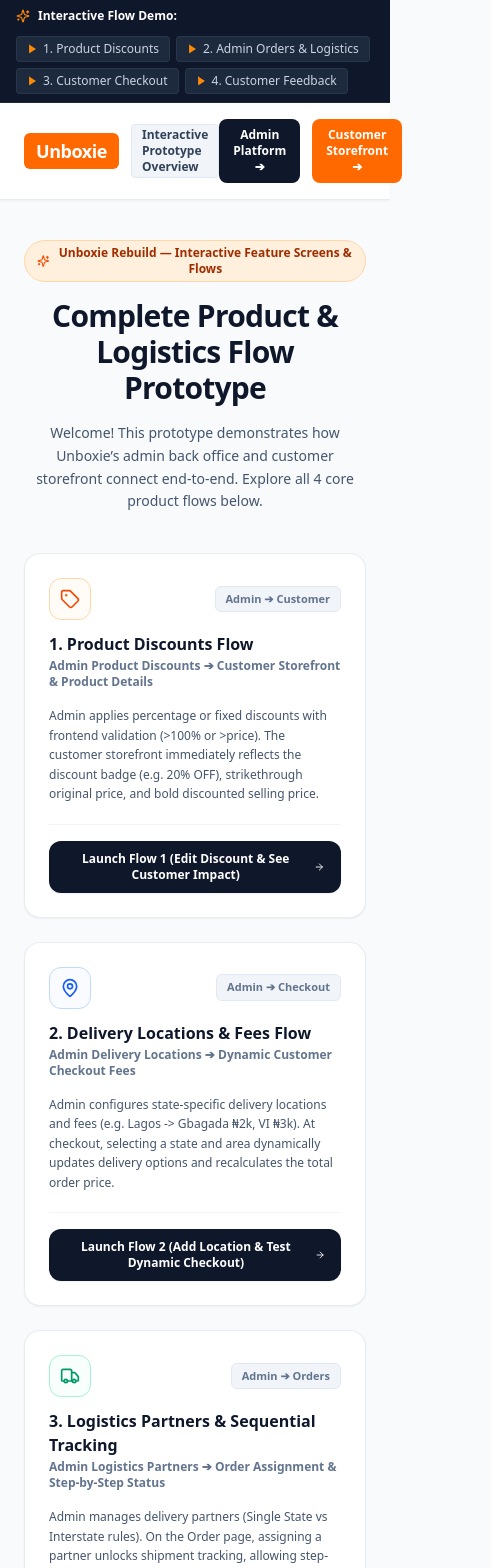
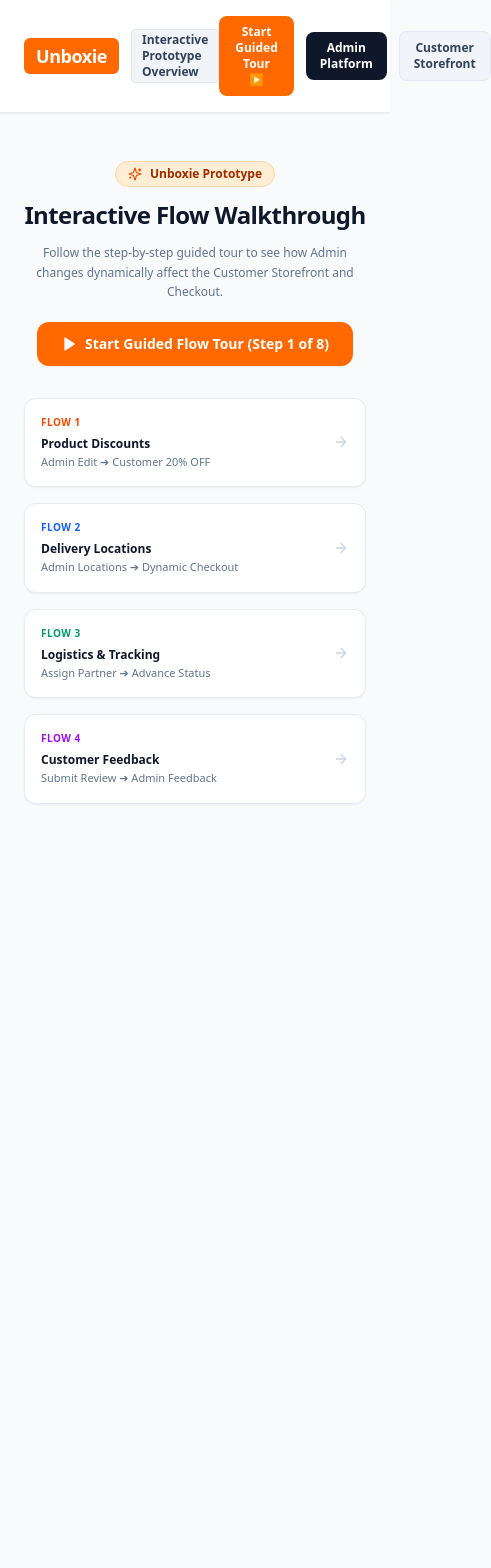
Before and after one commit to tegence-pm/unboxie-sandbox, a React (Vite) app: page / in a window 390 px wide. Shown: the top 1568 px of the page, 491 px wide, since content can reach past the window. After the commit the page ends 852 px from the top, so only its background shows below. Built offline with nearby package versions, Linux system fonts and the light colour scheme.

Commit message:
Implement Guided Flow Tour Banner and minimal landing experience

```diff
--- a/src/App.jsx
+++ b/src/App.jsx
@@ -6,7 +6,7 @@
 import Flow3Checkout from './components/Flow3Checkout';
 import Flow4Feedback from './components/Flow4Feedback';
 import FlowOverviewLanding from './components/FlowOverviewLanding';
-import GuidedFlowBar from './components/GuidedFlowBar';
+import InteractiveTourBanner, { TOUR_STEPS } from './components/InteractiveTourBanner';
 
 import {
   initialProducts,
@@ -17,7 +17,7 @@
   initialFeedback
 } from './data/initialData';
 
-import { ShoppingBag, Eye, Home, Sparkles, LayoutGrid } from 'lucide-react';
+import { Eye, Home, ShoppingBag } from 'lucide-react';
 
 export default function App() {
   // Global Shared State
@@ -28,9 +28,13 @@
   const [shipments, setShipments] = useState(initialShipments);
   const [feedbackList, setFeedbackList] = useState(initialFeedback);
 
-  // Navigation Modes: 'overview' (Landing page) | 'admin' | 'customer'
+  // Guided Tour State
+  const [isTourActive, setIsTourActive] = useState(false);
+  const [tourStepIndex, setTourStepIndex] = useState(0);
+
+  // Navigation Modes: 'overview' | 'admin' | 'customer'
   const [mainMode, setMainMode] = useState('overview');
-  const [adminTab, setAdminTab] = useState('orders'); // 'orders' | 'products' | 'logistics' | 'feedback'
+  const [adminTab, setAdminTab] = useState('products'); // 'orders' | 'products' | 'logistics' | 'feedback'
   const [logisticsSubTab, setLogisticsSubTab] = useState('locations'); // 'locations' | 'partners'
   const [customerSubMode, setCustomerSubMode] = useState('customer'); // 'customer' | 'customer-detail' | 'checkout' | 'feedback'
   const [feedbackCustomerViewMode, setFeedbackCustomerViewMode] = useState('invitation'); // 'invitation' | 'form' | 'submitted'
@@ -92,37 +96,32 @@
     setFeedbackList([newFb, ...feedbackList]);
   };
 
-  // Select flow launcher from Overview Landing Page or Guided Bar
-  const handleJumpToFlow = (flowKey) => {
-    if (flowKey === 'flow1') {
-      setMainMode('admin');
-      setAdminTab('products');
-    } else if (flowKey === 'flow2') {
-      setMainMode('admin');
-      setAdminTab('logistics');
-      setLogisticsSubTab('locations');
-    } else if (flowKey === 'flow3') {
-      setMainMode('admin');
-      setAdminTab('orders');
-    } else if (flowKey === 'flow4') {
-      setMainMode('customer');
-      setCustomerSubMode('feedback');
-      setFeedbackCustomerViewMode('invitation');
-    } else if (flowKey === 'admin' || flowKey === 'admin-products') {
-      setMainMode('admin');
-      setAdminTab('products');
-    } else if (flowKey === 'admin-locations') {
-      setMainMode('admin');
-      setAdminTab('logistics');
-    } else if (flowKey === 'admin-orders') {
-      setMainMode('admin');
-      setAdminTab('orders');
-    } else if (flowKey === 'customer' || flowKey === 'customer-feedback') {
-      setMainMode('customer');
-      setCustomerSubMode('customer');
-    } else if (flowKey === 'overview') {
-      setMainMode('overview');
+  // Tour Step Navigation
+  const navigateToTourStep = (stepIdx) => {
+    setIsTourActive(true);
+    setTourStepIndex(stepIdx);
+    const stepConfig = TOUR_STEPS[stepIdx] || TOUR_STEPS[0];
+
+    setMainMode(stepConfig.mode);
+    if (stepConfig.mode === 'admin') {
+      setAdminTab(stepConfig.tab);
+      if (stepConfig.tab === 'logistics') {
+        setLogisticsSubTab('locations');
+      }
+    } else if (stepConfig.mode === 'customer') {
+      setCustomerSubMode(stepConfig.subMode || 'customer');
+      if (stepConfig.feedbackSubMode) {
+        setFeedbackCustomerViewMode(stepConfig.feedbackSubMode);
+      }
     }
+  };
+
+  const startGuidedTour = () => {
+    navigateToTourStep(0);
+  };
+
+  const restartGuidedTour = () => {
+    navigateToTourStep(0);
   };
 
   // Handle completing checkout flow
@@ -151,8 +150,14 @@
 
   return (
     <div className="min-h-screen bg-slate-50 flex flex-col font-sans text-slate-900">
-      {/* Top Guided Flow Preset Bar */}
-      <GuidedFlowBar onJumpToFlow={handleJumpToFlow} />
+      {/* Persistent Guided Tour Banner when active */}
+      {isTourActive && (
+        <InteractiveTourBanner
+          currentStepIndex={tourStepIndex}
+          onNavigateStep={navigateToTourStep}
+          onRestartTour={restartGuidedTour}
+        />
+      )}
 
       {/* OVERVIEW LANDING HEADER */}
       {mainMode === 'overview' && (
@@ -172,16 +177,22 @@
 
             <div className="flex items-center space-x-3 text-xs font-semibold">
               <button
+                onClick={startGuidedTour}
+                className="bg-orange-500 hover:bg-orange-600 text-white px-4 py-2 rounded-lg transition font-bold"
+              >
+                Start Guided Tour ▶
+              </button>
+              <button
                 onClick={() => setMainMode('admin')}
                 className="bg-slate-900 hover:bg-slate-800 text-white px-3.5 py-2 rounded-lg transition"
               >
-                Admin Platform ➔
+                Admin Platform
               </button>
               <button
                 onClick={() => setMainMode('customer')}
-                className="bg-orange-500 hover:bg-orange-600 text-white px-3.5 py-2 rounded-lg transition"
+                className="bg-slate-100 hover:bg-slate-200 text-slate-700 px-3.5 py-2 rounded-lg transition border border-slate-200"
               >
-                Customer Storefront ➔
+                Customer Storefront
               </button>
             </div>
           </div>
@@ -231,7 +242,7 @@
                 className="bg-slate-100 hover:bg-slate-200 text-slate-700 text-xs font-semibold px-3 py-1.5 rounded-lg transition border border-slate-200 flex items-center space-x-1.5"
               >
                 <Home className="w-3.5 h-3.5 text-slate-500" />
-                <span>Overview Landing</span>
+                <span>Landing</span>
               </button>
               <button
                 onClick={() => setMainMode('admin')}
@@ -245,32 +256,30 @@
         </header>
       )}
 
-      {/* ------------------------------------------------------------- */}
       {/* MODE 1: OVERVIEW LANDING PAGE */}
-      {/* ------------------------------------------------------------- */}
       {mainMode === 'overview' && (
         <main className="flex-1">
-          <FlowOverviewLanding onSelectFlow={handleJumpToFlow} />
+          <FlowOverviewLanding
+            onStartTour={startGuidedTour}
+            onJumpToStep={navigateToTourStep}
+          />
         </main>
       )}
 
-      {/* ------------------------------------------------------------- */}
       {/* MODE 2: ADMIN BACK OFFICE */}
-      {/* ------------------------------------------------------------- */}
       {mainMode === 'admin' && (
         <AdminLayout
           currentTab={adminTab}
           setCurrentTab={setAdminTab}
           onSwitchToCustomer={() => setMainMode('customer')}
         >
-          {/* Top Home Switcher Button inside Admin */}
           <div className="mb-4 flex justify-between items-center border-b border-slate-100 pb-3">
             <button
               onClick={() => setMainMode('overview')}
               className="inline-flex items-center space-x-1.5 text-xs font-semibold text-slate-500 hover:text-slate-900 bg-slate-100 hover:bg-slate-200/80 px-2.5 py-1 rounded-lg transition border border-slate-200/60"
             >
               <Home className="w-3.5 h-3.5 text-slate-400" />
-              <span>← All Flows Overview</span>
+              <span>← Landing Overview</span>
             </button>
             <span className="text-[11px] text-slate-400 font-mono">
               Admin View Mode: <strong className="text-slate-700 capitalize">{adminTab}</strong>
@@ -350,9 +359,7 @@
         </AdminLayout>
       )}
 
-      {/* ------------------------------------------------------------- */}
       {/* MODE 3: CUSTOMER STOREFRONT */}
-      {/* ------------------------------------------------------------- */}
       {mainMode === 'customer' && (
         <main className="flex-1">
           {customerSubMode === 'customer' && (
--- a/src/components/FlowOverviewLanding.jsx
+++ b/src/components/FlowOverviewLanding.jsx
@@ -1,152 +1,84 @@
 import React from 'react';
-import {
-  Tag,
-  MapPin,
-  Truck,
-  MessageSquare,
-  ArrowRight,
-  Sparkles,
-  CheckCircle2,
-  ShoppingBag,
-  Eye,
-  ExternalLink,
-  ShieldCheck
-} from 'lucide-react';
+import { Play, Sparkles, ArrowRight, ShieldCheck, ShoppingBag } from 'lucide-react';
+import { TOUR_STEPS } from './InteractiveTourBanner';
 
-export default function FlowOverviewLanding({ onSelectFlow }) {
-  const flows = [
-    {
-      id: 'flow1',
-      title: '1. Product Discounts Flow',
-      subtitle: 'Admin Product Discounts ➔ Customer Storefront & Product Details',
-      badge: 'Admin ➔ Customer',
-      color: 'border-orange-200 bg-orange-50/40 text-orange-600',
-      icon: Tag,
-      description: 'Admin applies percentage or fixed discounts with frontend validation (>100% or >price). The customer storefront immediately reflects the discount badge (e.g. 20% OFF), strikethrough original price, and bold discounted selling price.',
-      actionText: 'Launch Flow 1 (Edit Discount & See Customer Impact)',
-      target: 'admin-products'
-    },
-    {
-      id: 'flow2',
-      title: '2. Delivery Locations & Fees Flow',
-      subtitle: 'Admin Delivery Locations ➔ Dynamic Customer Checkout Fees',
-      badge: 'Admin ➔ Checkout',
-      color: 'border-blue-200 bg-blue-50/40 text-blue-600',
-      icon: MapPin,
-      description: 'Admin configures state-specific delivery locations and fees (e.g. Lagos -> Gbagada ₦2k, VI ₦3k). At checkout, selecting a state and area dynamically updates delivery options and recalculates the total order price.',
-      actionText: 'Launch Flow 2 (Add Location & Test Dynamic Checkout)',
-      target: 'admin-locations'
-    },
-    {
-      id: 'flow3',
-      title: '3. Logistics Partners & Sequential Tracking',
-      subtitle: 'Admin Logistics Partners ➔ Order Assignment & Step-by-Step Status',
-      badge: 'Admin ➔ Orders',
-      color: 'border-emerald-200 bg-emerald-50/40 text-emerald-600',
-      icon: Truck,
-      description: 'Admin manages delivery partners (Single State vs Interstate rules). On the Order page, assigning a partner unlocks shipment tracking, allowing step-by-step sequential status advancement without skipping steps.',
-      actionText: 'Launch Flow 3 (Assign Partner & Track Order Status)',
-      target: 'admin-orders'
-    },
-    {
-      id: 'flow4',
-      title: '4. Customer Feedback & Admin Linking',
-      subtitle: 'Customer Review Submission ➔ Linked Admin Feedback Dashboard',
-      badge: 'Customer ➔ Admin',
-      color: 'border-purple-200 bg-purple-50/40 text-purple-600',
-      icon: MessageSquare,
-      description: 'Delivered order triggers customer review invitation. Customer rates 1-5 stars, writes text review, and uploads photos. Submitted review links directly back to the order details on the Admin Feedback dashboard.',
-      actionText: 'Launch Flow 4 (Submit Review & View Admin Feedback)',
-      target: 'customer-feedback'
-    }
-  ];
-
+export default function FlowOverviewLanding({ onStartTour, onJumpToStep }) {
   return (
-    <div className="max-w-6xl mx-auto py-10 px-6 font-sans text-slate-900 space-y-10">
-      {/* Hero Welcome Banner */}
-      <div className="text-center max-w-3xl mx-auto space-y-4">
-        <div className="inline-flex items-center space-x-2 bg-orange-100/80 text-orange-800 text-xs font-bold px-3 py-1 rounded-full border border-orange-200">
+    <div className="max-w-4xl mx-auto py-12 px-6 font-sans text-slate-900 space-y-8">
+      {/* Minimal Header */}
+      <div className="text-center space-y-3">
+        <div className="inline-flex items-center space-x-2 bg-orange-100 text-orange-800 text-xs font-bold px-3 py-1 rounded-full border border-orange-200">
           <Sparkles className="w-3.5 h-3.5 text-orange-600" />
-          <span>Unboxie Rebuild — Interactive Feature Screens & Flows</span>
+          <span>Unboxie Prototype</span>
         </div>
 
-        <h1 className="text-3xl font-extrabold text-slate-900 tracking-tight sm:text-4xl">
-          Complete Product & Logistics Flow Prototype
+        <h1 className="text-2xl font-extrabold text-slate-900 tracking-tight sm:text-3xl">
+          Interactive Flow Walkthrough
         </h1>
 
-        <p className="text-sm text-slate-600 leading-relaxed">
-          Welcome! This prototype demonstrates how Unboxie’s admin back office and customer storefront connect end-to-end. Explore all 4 core product flows below.
+        <p className="text-xs text-slate-500 max-w-lg mx-auto leading-relaxed">
+          Follow the step-by-step guided tour to see how Admin changes dynamically affect the Customer Storefront and Checkout.
         </p>
-      </div>
 
-      {/* Grid of 4 Interactive Flows */}
-      <div className="grid grid-cols-1 md:grid-cols-2 gap-6">
-        {flows.map((flow) => {
-          const Icon = flow.icon;
-          return (
-            <div
-              key={flow.id}
-              className="bg-white rounded-2xl border border-slate-200/80 shadow-xs hover:shadow-md transition p-6 flex flex-col justify-between space-y-5 group"
+        <div className="pt-2">
+          <button
+            onClick={onStartTour}
+            className="bg-orange-500 hover:bg-orange-600 text-white font-extrabold text-sm px-6 py-3 rounded-xl shadow-xs transition flex items-center justify-center space-x-2 mx-auto"
           >
-              <div className="space-y-3">
-                <div className="flex items-center justify-between">
-                  <div className={`p-2.5 rounded-xl border ${flow.color}`}>
-                    <Icon className="w-5 h-5" />
-                  </div>
-                  <span className="text-[11px] font-bold text-slate-500 bg-slate-100 px-2.5 py-1 rounded-md border border-slate-200">
-                    {flow.badge}
-                  </span>
-                </div>
-
-                <div>
-                  <h3 className="text-base font-bold text-slate-900 group-hover:text-orange-600 transition">
-                    {flow.title}
-                  </h3>
-                  <p className="text-xs font-semibold text-slate-500 mt-0.5">
-                    {flow.subtitle}
-                  </p>
-                </div>
-
-                <p className="text-xs text-slate-600 leading-relaxed pt-1">
-                  {flow.description}
-                </p>
-              </div>
-
-              <div className="pt-4 border-t border-slate-100">
-                <button
-                  onClick={() => onSelectFlow(flow.id)}
-                  className="w-full bg-slate-900 hover:bg-orange-500 text-white font-bold py-2.5 px-4 rounded-xl text-xs transition flex items-center justify-center space-x-2 shadow-xs"
-                >
-                  <span>{flow.actionText}</span>
-                  <ArrowRight className="w-3.5 h-3.5" />
+            <Play className="w-4 h-4 fill-white" />
+            <span>Start Guided Flow Tour (Step 1 of 8)</span>
           </button>
         </div>
       </div>
-          );
-        })}
+
+      {/* Clean 4 Flow Quick Launcher Cards */}
+      <div className="grid grid-cols-1 sm:grid-cols-2 gap-4">
+        <div
+          onClick={() => onJumpToStep(0)}
+          className="bg-white rounded-xl border border-slate-200/80 p-4 shadow-xs hover:border-orange-300 transition cursor-pointer flex justify-between items-center group"
+        >
+          <div>
+            <span className="text-[10px] font-bold text-orange-600 uppercase tracking-wider block">Flow 1</span>
+            <span className="font-bold text-xs text-slate-900 group-hover:text-orange-600">Product Discounts</span>
+            <span className="text-[11px] text-slate-500 block">Admin Edit ➔ Customer 20% OFF</span>
+          </div>
+          <ArrowRight className="w-4 h-4 text-slate-300 group-hover:text-orange-500 transition" />
         </div>
 
-      {/* Direct Quick Jump Actions Footer */}
-      <div className="bg-slate-900 text-white rounded-2xl p-6 shadow-sm flex flex-wrap items-center justify-between gap-4">
+        <div
+          onClick={() => onJumpToStep(2)}
+          className="bg-white rounded-xl border border-slate-200/80 p-4 shadow-xs hover:border-orange-300 transition cursor-pointer flex justify-between items-center group"
+        >
           <div>
-          <h3 className="text-sm font-bold text-white">Ready to explore full Admin or Storefront views?</h3>
-          <p className="text-xs text-slate-400 mt-0.5">Switch directly between Admin Back Office and Customer Experience.</p>
+            <span className="text-[10px] font-bold text-blue-600 uppercase tracking-wider block">Flow 2</span>
+            <span className="font-bold text-xs text-slate-900 group-hover:text-orange-600">Delivery Locations</span>
+            <span className="text-[11px] text-slate-500 block">Admin Locations ➔ Dynamic Checkout</span>
           </div>
-        <div className="flex items-center space-x-3">
-          <button
-            onClick={() => onSelectFlow('admin')}
-            className="bg-orange-500 hover:bg-orange-600 text-white font-bold text-xs px-4 py-2.5 rounded-xl transition shadow-xs flex items-center space-x-2"
+          <ArrowRight className="w-4 h-4 text-slate-300 group-hover:text-orange-500 transition" />
+        </div>
+
+        <div
+          onClick={() => onJumpToStep(4)}
+          className="bg-white rounded-xl border border-slate-200/80 p-4 shadow-xs hover:border-orange-300 transition cursor-pointer flex justify-between items-center group"
         >
-            <ShieldCheck className="w-4 h-4" />
-            <span>Enter Admin Back Office</span>
-          </button>
-          <button
-            onClick={() => onSelectFlow('customer')}
-            className="bg-slate-800 hover:bg-slate-700 text-slate-200 font-bold text-xs px-4 py-2.5 rounded-xl border border-slate-700 transition flex items-center space-x-2"
+          <div>
+            <span className="text-[10px] font-bold text-emerald-600 uppercase tracking-wider block">Flow 3</span>
+            <span className="font-bold text-xs text-slate-900 group-hover:text-orange-600">Logistics & Tracking</span>
+            <span className="text-[11px] text-slate-500 block">Assign Partner ➔ Advance Status</span>
+          </div>
+          <ArrowRight className="w-4 h-4 text-slate-300 group-hover:text-orange-500 transition" />
+        </div>
+
+        <div
+          onClick={() => onJumpToStep(6)}
+          className="bg-white rounded-xl border border-slate-200/80 p-4 shadow-xs hover:border-orange-300 transition cursor-pointer flex justify-between items-center group"
         >
-            <ShoppingBag className="w-4 h-4" />
-            <span>Enter Customer Storefront</span>
-          </button>
+          <div>
+            <span className="text-[10px] font-bold text-purple-600 uppercase tracking-wider block">Flow 4</span>
+            <span className="font-bold text-xs text-slate-900 group-hover:text-orange-600">Customer Feedback</span>
+            <span className="text-[11px] text-slate-500 block">Submit Review ➔ Admin Feedback</span>
+          </div>
+          <ArrowRight className="w-4 h-4 text-slate-300 group-hover:text-orange-500 transition" />
         </div>
       </div>
     </div>
--- /dev/null
+++ b/src/components/InteractiveTourBanner.jsx
@@ -0,0 +1,154 @@
+import React from 'react';
+import { Play, ArrowRight, ArrowLeft, RotateCcw, Sparkles, CheckCircle2 } from 'lucide-react';
+
+export const TOUR_STEPS = [
+  {
+    step: 1,
+    flow: 'Flow 1: Product Discounts',
+    mode: 'admin',
+    tab: 'products',
+    subMode: '',
+    title: '1. Admin Product Discount',
+    instruction: 'Click "Edit / Discount" on Jo Malone, enable Discount (20%), and click Save.',
+    nextLabel: 'See Customer Storefront ➔',
+  },
+  {
+    step: 2,
+    flow: 'Flow 1: Product Discounts',
+    mode: 'customer',
+    tab: '',
+    subMode: 'customer',
+    title: '2. Customer Discount View',
+    instruction: 'Notice the "20% OFF" badge, ₦185,000 strikethrough, and ₦148,000 discounted price.',
+    nextLabel: 'Go to Admin Delivery Settings ➔',
+  },
+  {
+    step: 3,
+    flow: 'Flow 2: Delivery Locations',
+    mode: 'admin',
+    tab: 'logistics',
+    subMode: '',
+    title: '3. Admin Delivery Areas & Fees',
+    instruction: 'View Lagos door delivery areas (Gbagada ₦2,000, VI ₦3,000) or add a new location.',
+    nextLabel: 'Test Customer Checkout ➔',
+  },
+  {
+    step: 4,
+    flow: 'Flow 2: Delivery Locations',
+    mode: 'customer',
+    tab: '',
+    subMode: 'checkout',
+    title: '4. Dynamic Customer Checkout',
+    instruction: 'Select Lagos ➔ Gbagada (₦2,000). Notice how the Order Summary updates total to ₦57,000.',
+    nextLabel: 'Go to Admin Orders ➔',
+  },
+  {
+    step: 5,
+    flow: 'Flow 3: Partner Assignment',
+    mode: 'admin',
+    tab: 'orders',
+    subMode: '',
+    title: '5. Admin Orders (Unassigned)',
+    instruction: 'Click "View Order" on unassigned order #483925 and assign GIG Logistics.',
+    nextLabel: 'Advance Order Status ➔',
+  },
+  {
+    step: 6,
+    flow: 'Flow 3: Status Progression',
+    mode: 'admin',
+    tab: 'orders',
+    subMode: '',
+    title: '6. Sequential Status Progression',
+    instruction: 'Once assigned, click "Advance to Next Step" (Assigned ➔ Picked Up ➔ Out for Delivery ➔ Delivered).',
+    nextLabel: 'Leave Customer Review ➔',
+  },
+  {
+    step: 7,
+    flow: 'Flow 4: Customer Feedback',
+    mode: 'customer',
+    tab: '',
+    subMode: 'feedback',
+    feedbackSubMode: 'invitation',
+    title: '7. Customer Review Invitation',
+    instruction: 'Click "Leave a Review", select 5 stars, write feedback, and click Submit.',
+    nextLabel: 'See Admin Feedback ➔',
+  },
+  {
+    step: 8,
+    flow: 'Flow 4: Admin Feedback Loop',
+    mode: 'admin',
+    tab: 'feedback',
+    subMode: '',
+    title: '8. Admin Feedback Dashboard',
+    instruction: 'Click "View Details" on Eyimofe\'s review to see full review linked directly to Order #483925.',
+    nextLabel: 'Restart Tour 🔄',
+  },
+];
+
+export default function InteractiveTourBanner({
+  currentStepIndex,
+  onNavigateStep,
+  onRestartTour
+}) {
+  const currentStep = TOUR_STEPS[currentStepIndex] || TOUR_STEPS[0];
+  const isLastStep = currentStepIndex === TOUR_STEPS.length - 1;
+
+  const handleNext = () => {
+    if (isLastStep) {
+      onRestartTour();
+    } else {
+      onNavigateStep(currentStepIndex + 1);
+    }
+  };
+
+  const handlePrev = () => {
+    if (currentStepIndex > 0) {
+      onNavigateStep(currentStepIndex - 1);
+    }
+  };
+
+  return (
+    <div className="bg-slate-900 text-white border-b border-slate-800 px-4 py-2.5 shadow-md sticky top-0 z-40">
+      <div className="max-w-7xl mx-auto flex flex-wrap items-center justify-between gap-3 text-xs">
+        {/* Step Indicator & Title */}
+        <div className="flex items-center space-x-3">
+          <span className="bg-orange-500 text-white font-bold px-2.5 py-1 rounded text-[11px] uppercase tracking-wider">
+            Guided Tour • Step {currentStep.step} of {TOUR_STEPS.length}
+          </span>
+          <div>
+            <div className="font-bold text-white text-xs">{currentStep.title}</div>
+            <div className="text-[11px] text-slate-300 font-medium">{currentStep.instruction}</div>
+          </div>
+        </div>
+
+        {/* Tour Navigation Controls */}
+        <div className="flex items-center space-x-2">
+          {currentStepIndex > 0 && (
+            <button
+              onClick={handlePrev}
+              className="bg-slate-800 hover:bg-slate-700 text-slate-300 font-semibold px-2.5 py-1.5 rounded-lg border border-slate-700 transition flex items-center space-x-1"
+            >
+              <ArrowLeft className="w-3 h-3" />
+              <span>Prev</span>
+            </button>
+          )}
+
+          <button
+            onClick={handleNext}
+            className="bg-orange-500 hover:bg-orange-600 text-white font-bold px-3.5 py-1.5 rounded-lg shadow-xs transition flex items-center space-x-1.5 text-xs"
+          >
+            <span>{currentStep.nextLabel}</span>
+          </button>
+
+          <button
+            onClick={onRestartTour}
+            title="Restart Guided Tour"
+            className="p-1.5 text-slate-400 hover:text-white bg-slate-800 hover:bg-slate-700 rounded-lg transition"
+          >
+            <RotateCcw className="w-3.5 h-3.5" />
+          </button>
+        </div>
+      </div>
+    </div>
+  );
+}
```
Lines whose indentation alone changed are shown as unchanged.
